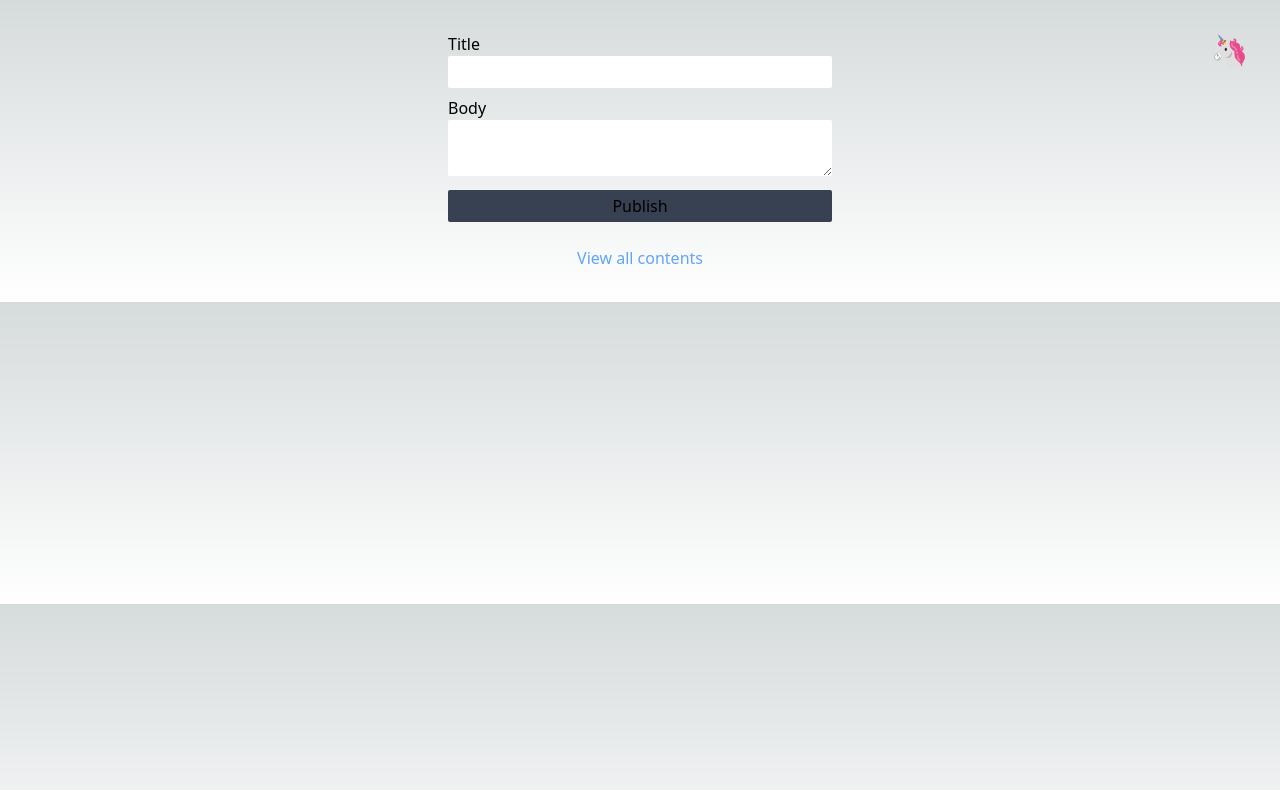
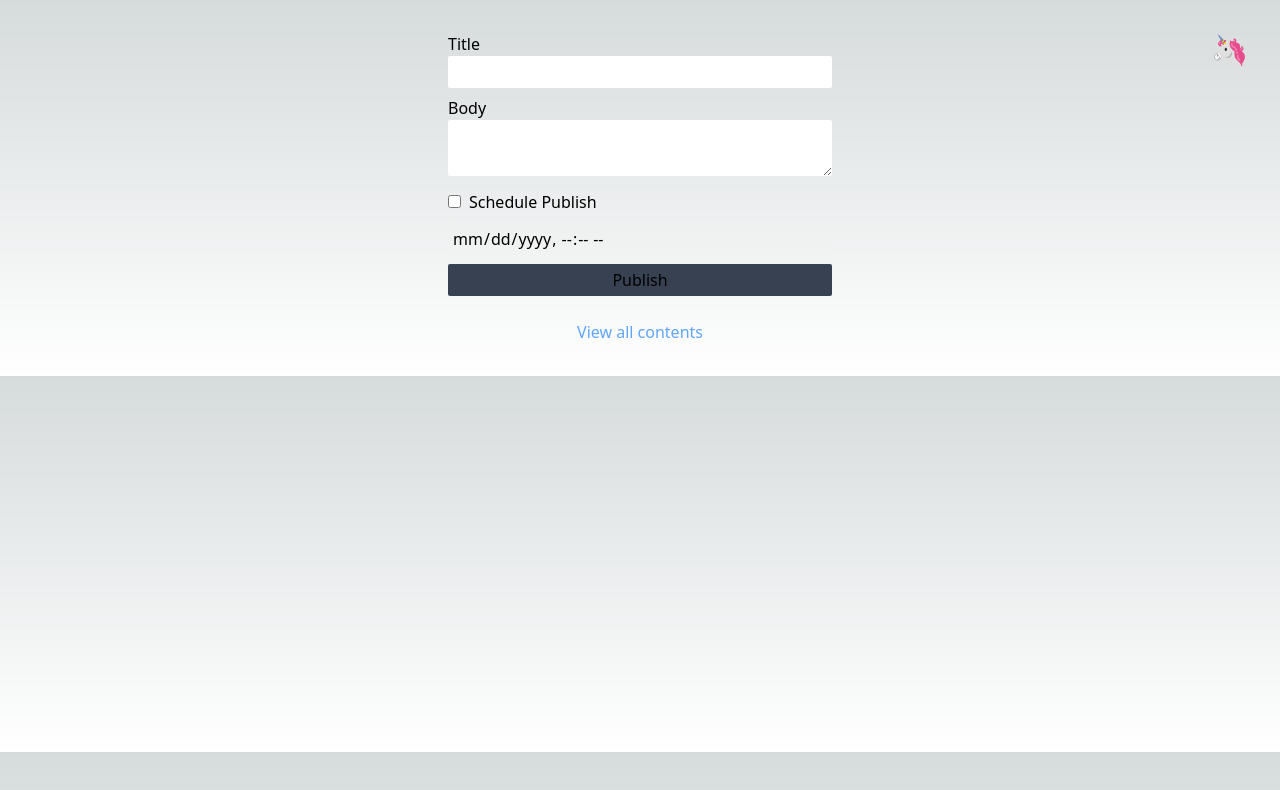
Before and after one commit to littleyeeraf/version-control, a Next.js app: page /content/new in a window 1280 px wide. Shown: the top 790 px of the page. Built offline with nearby package versions, Linux system fonts and the light colour scheme.

Commit message:
Implement `publishedAt`

```diff
--- a/src/pages/api/contents/[id].ts
+++ b/src/pages/api/contents/[id].ts
@@ -6,10 +6,15 @@ async function getContentByID(id: number) {
   return await prisma.contents.findUnique({ where: { id: id } });
 }
 
-async function updateContent(id: number, title: string, body: string) {
+async function updateContent(
+  id: number,
+  title: string,
+  body: string,
+  publishedAt: Date
+) {
   return await prisma.contents.update({
     where: { id: id },
-    data: { title: title, body: body },
+    data: { title: title, body: body, publishedAt: publishedAt },
   });
 }
 
@@ -23,8 +28,8 @@ async function handler(req: NextApiRequest, res: NextApiResponse) {
       res.status(200).json(content);
       break;
     case "PUT":
-      const { title, body } = req.body;
-      const uContent = await updateContent(id, title, body);
+      const { title, body, publishedAt } = req.body;
+      const uContent = await updateContent(id, title, body, publishedAt);
       res.status(200).json(uContent);
       break;
     default:
--- a/src/pages/content/[id].tsx
+++ b/src/pages/content/[id].tsx
@@ -1,7 +1,7 @@
 import { GetServerSideProps } from "next";
 import Head from "next/head";
 import Link from "next/link";
-import { FormEvent, useRef } from "react";
+import { FormEvent, useState, useRef } from "react";
 import useSwr from "swr";
 import axios from "axios";
 import { Contents } from "@prisma/client";
@@ -14,6 +14,8 @@ function Content({ id }: { id: string }): JSX.Element {
   const { data } = useSwr<Contents>(`/api/contents/${id}`, fetcher);
   const titleRef = useRef<HTMLInputElement>(null);
   const bodyRef = useRef<HTMLTextAreaElement>(null);
+  const datetimeRef = useRef<HTMLInputElement>(null);
+  const [checked, setChecked] = useState<boolean>(false);
 
   const handleSubmit = (e: FormEvent) => {
     e.preventDefault;
@@ -23,6 +25,9 @@ function Content({ id }: { id: string }): JSX.Element {
       .put(`/api/contents/${id}`, {
         title: titleRef.current.value,
         body: bodyRef.current.value,
+        publishedAt: datetimeRef.current?.value
+          ? new Date(datetimeRef.current.value)
+          : new Date(),
       })
       .catch((err) => console.error(err));
   };
@@ -48,9 +53,9 @@ function Content({ id }: { id: string }): JSX.Element {
                 <label htmlFor="title">Title</label>
                 <br />
                 <input
+                  ref={titleRef}
                   id="title"
                   type="text"
-                  ref={titleRef}
                   defaultValue={data.title}
                   autoComplete="off"
                   required
@@ -61,12 +66,31 @@ function Content({ id }: { id: string }): JSX.Element {
                 <label htmlFor="body">Body</label>
                 <br />
                 <textarea
+                  ref={bodyRef}
                   id="body"
-                  ref={bodyRef}
                   defaultValue={data.body}
                   required
                   className="p-1 rounded-sm w-full"
                 ></textarea>
+              </div>
+              <div className="mb-2">
+                <input
+                  id="schedule-checkbox"
+                  type="checkbox"
+                  checked={checked}
+                  onChange={() => setChecked(!checked)}
+                  className="mr-2 hover:cursor-pointer"
+                />
+                <label htmlFor="schedule-checkbox">Schedule Publish</label>
+              </div>
+              <div className="mb-2">
+                <input
+                  ref={datetimeRef}
+                  type="datetime-local"
+                  disabled={!checked}
+                  required
+                  className="p-1 rounded-sm w-full disabled:cursor-not-allowed"
+                />
               </div>
               <div className="flex content-center">
                 <button
--- a/src/pages/content/new.tsx
+++ b/src/pages/content/new.tsx
@@ -1,11 +1,13 @@
 import Head from "next/head";
 import Link from "next/link";
-import { FormEvent, useRef } from "react";
+import { FormEvent, useState, useRef } from "react";
 import axios from "axios";
 
 function NewContent(): JSX.Element {
   const titleRef = useRef<HTMLInputElement>(null);
   const bodyRef = useRef<HTMLTextAreaElement>(null);
+  const datetimeRef = useRef<HTMLInputElement>(null);
+  const [checked, setChecked] = useState<boolean>(false);
 
   const handleSubmit = (e: FormEvent) => {
     e.preventDefault;
@@ -15,6 +17,9 @@ function NewContent(): JSX.Element {
       .post("/api/contents", {
         title: titleRef.current.value,
         body: bodyRef.current.value,
+        publishedAt: datetimeRef.current?.value
+          ? new Date(datetimeRef.current.value)
+          : new Date(),
       })
       .catch((err) => console.error(err));
   };
@@ -39,9 +44,9 @@ function NewContent(): JSX.Element {
               <label htmlFor="title">Title</label>
               <br />
               <input
+                ref={titleRef}
                 id="title"
                 type="text"
-                ref={titleRef}
                 autoComplete="off"
                 required
                 className="p-1 rounded-sm w-full"
@@ -51,11 +56,30 @@ function NewContent(): JSX.Element {
               <label htmlFor="body">Body</label>
               <br />
               <textarea
+                ref={bodyRef}
                 id="body"
-                ref={bodyRef}
                 required
                 className="p-1 rounded-sm w-full"
               ></textarea>
+            </div>
+            <div className="mb-2">
+              <input
+                id="schedule-checkbox"
+                type="checkbox"
+                checked={checked}
+                onChange={() => setChecked(!checked)}
+                className="mr-2 hover:cursor-pointer"
+              />
+              <label htmlFor="schedule-checkbox">Schedule Publish</label>
+            </div>
+            <div className="mb-2">
+              <input
+                ref={datetimeRef}
+                type="datetime-local"
+                disabled={!checked}
+                required
+                className="p-1 rounded-sm w-full disabled:cursor-not-allowed"
+              />
             </div>
             <div className="flex content-center">
               <button
```
Also changed, not shown: 1 other file (tests, documents, lock files or other folders).
